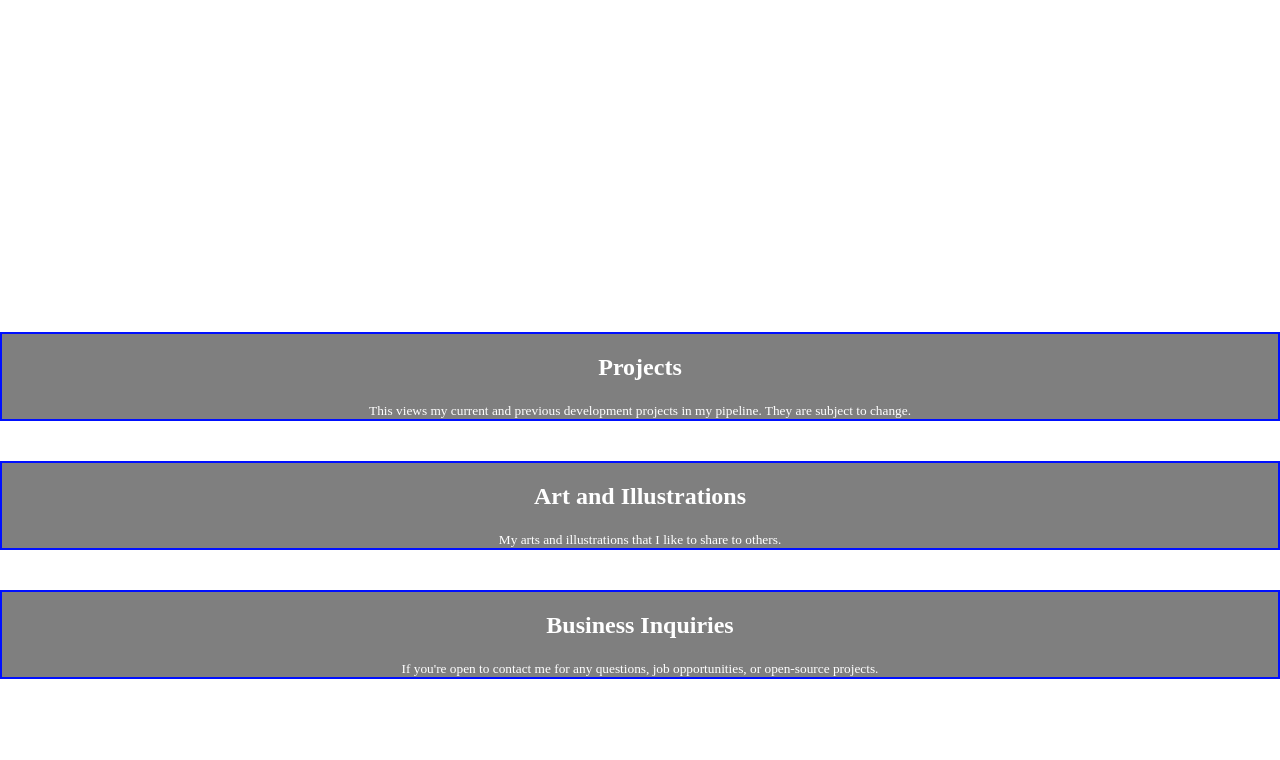
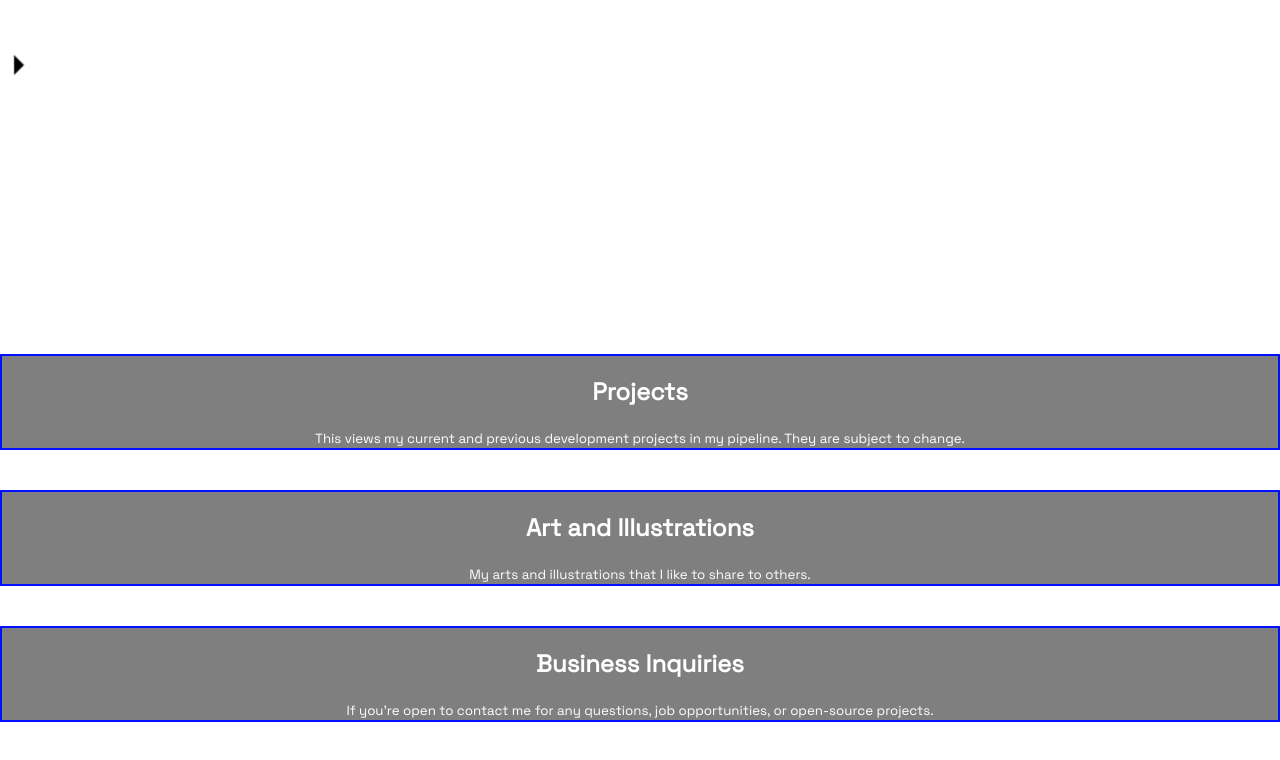
Before and after one commit to Joshy20XX/joshy20xx.github.io, a website built with Vite: page index.html in a window 1280 px wide. Built offline with nearby package versions, Linux system fonts and the light colour scheme.

Commit message:
Added animated menu button + Space Grotesk font

```diff
--- a/index.html
+++ b/index.html
@@ -5,6 +5,9 @@
         <style>
             body {margin: 0}
         </style>
+        <link rel="preconnect" href="https://fonts.googleapis.com">
+        <link rel="preconnect" href="https://fonts.gstatic.com" crossorigin>
+        <link href="https://fonts.googleapis.com/css2?family=Space+Grotesk&display=swap" rel="stylesheet">
         <link rel="stylesheet" href="stylesheets/index.css">
         <script type="importmap">
         {
@@ -16,10 +19,12 @@
         </script>
         <script async src="menu.js"></script>
     </head>
-    <body>
+    <body class="space-grotesk-font">
         <div id="threejs-backdrop"></div>
             <div class="navthing" id="navbutton">
                 <div class="navdesign"></div>
+                <div class="navarrow"></div>
+                <div class="menutext">Menu</div>
             </div>
         <div class="content1">
             <h1>UNDER CONSTRUCTION</h1>
--- a/stylesheets/index.css
+++ b/stylesheets/index.css
@@ -1,3 +1,10 @@
+.space-grotesk-font {
+    font-family: "Space Grotesk", sans-serif;
+    font-optical-sizing: auto;
+    font-weight: 400;
+    font-style: normal;
+}
+
 .content1 {
     position: relative;
     color: rgb(255, 255, 255);
@@ -39,15 +46,47 @@
     position: relative;
     width: 50px;
     height: 50px;
-    top: 50px;
+    top: 40px;
     right: 30px;
     background-color: white;
     rotate: 45deg;
+    transition: transform 0.2s ease-out;
+}
+@keyframes fade-in-txt {
+    from {
+        opacity: 0.0;
+    }
+    to {
+        opacity: 1.0;
+    }
+}
+.navthing:hover {
+    transform: scale(1.24);
+    .menutext {
+        position: relative;
+        color: white;
+        left: 45px;
+        top: -150px;
+        rotate: -45deg;
+        animation: fade-in-txt 0.2s;
+    }
 }
 .navdesign {
     width: 5px;
     height: 20px;
 }
+.navarrow {
+    position: relative;
+    width: 0;
+    height: 0;
+    border-top: 50px solid transparent;
+    border-bottom: 50px solid transparent;
+    top: -62px;
+    right: -17px;
+    border-left: 50px solid black;
+    transform: scale(0.2);
+    rotate: -45deg;
+}
 #threejs-backdrop {
     position: relative;
     height: 0px;
```
